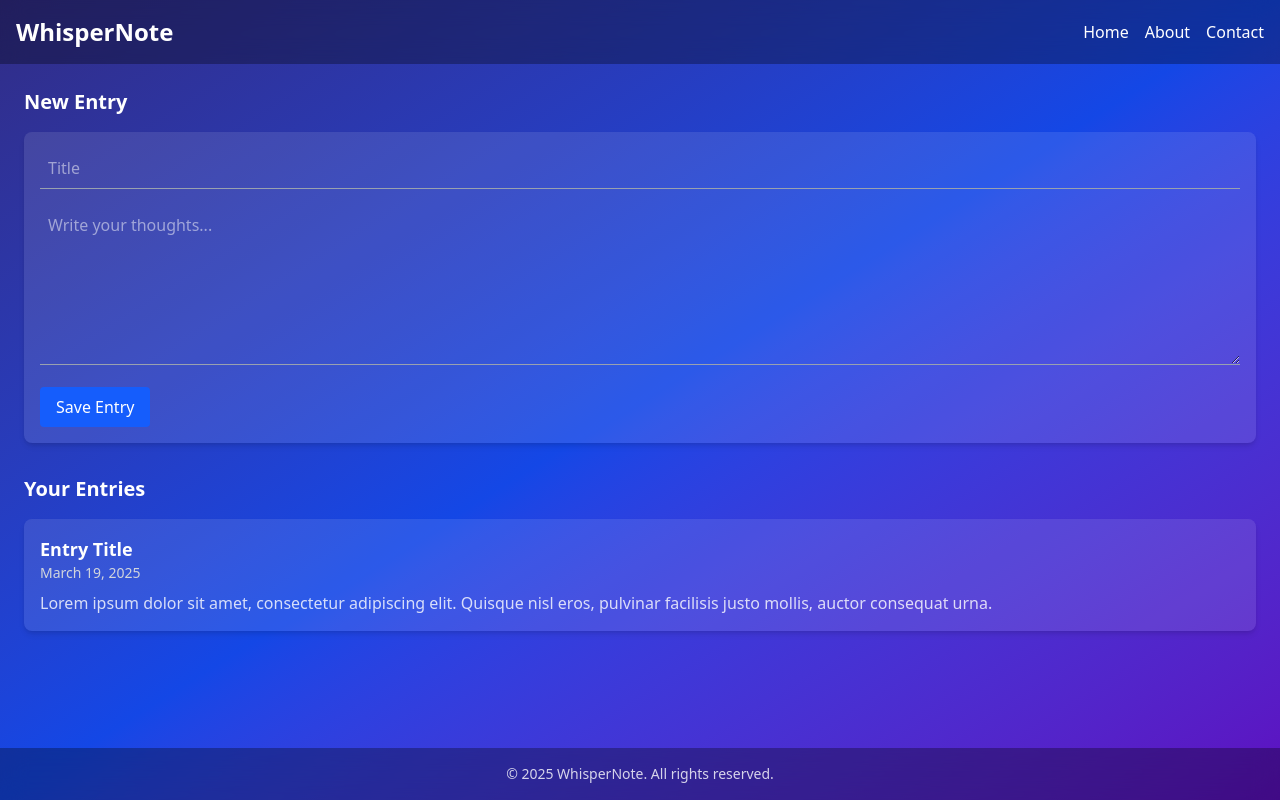
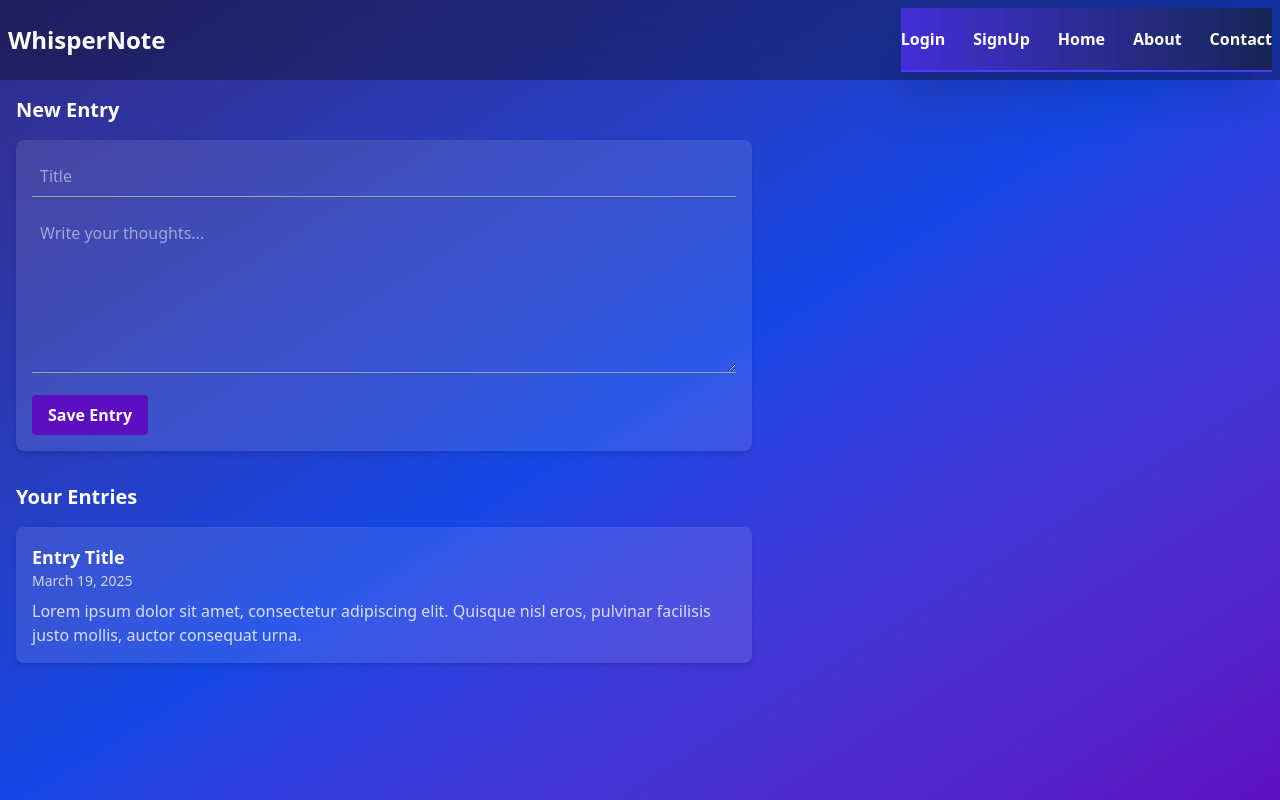
Before and after one commit to dikie001/diary, a React (Vite) app: page / in a window 1280 px wide. Built offline with nearby package versions, Linux system fonts and the light colour scheme.

Commit message:
refactor: enhance Navbar integration and improve layout across pages

```diff
--- a/src/components/Navbar.jsx
+++ b/src/components/Navbar.jsx
@@ -27,7 +27,7 @@ const Navbar = () => {
       <div
         className={`${
           isOpen ? "block" : "hidden"
-        } flex flex-col w-60 md:w-80 items-center absolute top-5 right-5 text-white font-semibold pt-4 bg-black/50 backdrop-blur-3xl p-2 rounded-2xl shadow-lg shadow-gray-700`}
+        } flex flex-col w-60 md:w-80 items-center z-30 absolute top-5 right-5 text-white font-semibold pt-4 bg-black/50 backdrop-blur-3xl p-2 rounded-2xl shadow-lg shadow-gray-700`}
       >
         <button
           onClick={() => setIsOpen(false)}
--- a/src/pages/About.jsx
+++ b/src/pages/About.jsx
@@ -4,11 +4,16 @@ import Navbar from "../components/Navbar";
 const About = () => {
   return (
     <>
- <Navbar/>
+     <header className="flex sticky z-40 top-0 left-0 right-0 justify-between items-center p-2 bg-gradient-to-b from-indigo-800  to-violet-700 shadow-lg shadow-gray-800">
+        <h1 className="text-2xl text-white font-bold">WhisperNote</h1>
+        <nav>
+        <Navbar/>
+        </nav>
+      </header>
     <div className="flex-grow p-6 overflow-y-auto h-dvh flex flex-col items-center justify-center bg-gradient-to-b from-indigo-800 via-blue-600 to-violet-700 px-6">
 
-      <div className="max-w-3xl text-center text-white bg-black/20 backdrop-blur-md p-8 rounded-lg shadow-lg">
-        <h2 className="text-5xl font-extrabold tracking-wide">About WhisperNote</h2>
+      <div className="max-w-lg   text-center text-white bg-black/20 backdrop-blur-md p-6  rounded-lg shadow-lg">
+        <h2 className="text-3xl font-extrabold tracking-wide">About WhisperNote</h2>
         <p className="mt-6 text-lg  leading-relaxed font-light">
           WhisperNote is a modern, secure, and intuitive digital diary designed
           to help you document your thoughts, ideas, and reflections effortlessly.
--- a/src/pages/Contact.jsx
+++ b/src/pages/Contact.jsx
@@ -4,11 +4,16 @@ import Navbar from "../components/Navbar";
 const Contact = () => {
   return (
     <>
-      <Navbar/>
-      <div className="h-dvh flex  flex-col items-center justify-center bg-gradient-to-r from-indigo-700 via-blue-500 to-violet-600 px-6 pt-1">
+          <header className="flex sticky z-40 top-0 left-0 right-0 justify-between items-center p-2 bg-gradient-to-r from-indigo-700 via-blue-500 to-violet-600  backdrop-blur-lg shadow-lg shadow-gray-800">
+        <h1 className="text-2xl text-white font-bold">WhisperNote</h1>
+        <nav>
+        <Navbar/>
+        </nav>
+      </header>
+      <div className="h-dvh flex  flex-col items-center bg-gradient-to-r from-indigo-700 via-blue-500 to-violet-600 px-6 pt-1">
 
 
-        <div className="bg-black/30  backdrop-blur-lg p-8 rounded-2xl shadow-lg w-full max-w-lg text-white">
+        <div className="bg-black/30 z-20 mt-5 backdrop-blur-lg p-8 rounded-2xl shadow-lg shadow-gray-700 w-full max-w-lg text-white">
           <h2 className="text-3xl font-bold text-center mb-4">Get in Touch</h2>
           <p className="text-center text-white/80 mb-3">
             Have questions? Fill out the form below and we’ll get back to you.
--- a/src/pages/Diary.jsx
+++ b/src/pages/Diary.jsx
@@ -1,26 +1,23 @@
 import React from 'react';
+import Navbar from '../components/Navbar';
 
 const Diary = () => {
   return (
-    <div className="h-screen flex flex-col bg-gradient-to-br from-indigo-900 via-blue-700 to-violet-800 text-white">
+    <div className="h-screen flex overflow-y-auto flex-col bg-gradient-to-br from-indigo-900 via-blue-700 to-violet-800 text-white">
       {/* Header */}
-      <header className="flex justify-between items-center p-4 bg-black/30 backdrop-blur-md">
+      <header className="w-full mx-auto overflow-visible flex sticky top-0 left-0 right-0 justify-between items-center p-2 bg-black/30 backdrop-blur-md">
         <h1 className="text-2xl font-bold">WhisperNote</h1>
         <nav>
-          <ul className="flex space-x-4">
-            <li><a href="/home" className="hover:underline">Home</a></li>
-            <li><a href="/about" className="hover:underline">About</a></li>
-            <li><a href="/contact" className="hover:underline">Contact</a></li>
-          </ul>
+        <Navbar/>
         </nav>
       </header>
 
       {/* Main Content */}
-      <main className="flex-grow p-6 overflow-y-auto">
+      <main className="p-4 w-full md:w-[80%] h-dvh lg:w-[60%]  ">
         {/* Diary Entry Form */}
         <section className="mb-8">
           <h2 className="text-xl font-semibold mb-4">New Entry</h2>
-          <form className="bg-white/10 p-4 rounded-lg shadow-md">
+          <div className="bg-white/10 p-4 rounded-lg shadow-md">
             <input
               type="text"
               placeholder="Title"
@@ -34,11 +31,11 @@ const Diary = () => {
             ></textarea>
             <button
               type="submit"
-              className="mt-4 px-4 py-2 bg-blue-600 rounded hover:bg-blue-700 transition"
+              className="mt-4 px-4 py-2 bg-violet-800 rounded font-bold active:bg-violet-600 hover:bg-violet-700 transition"
             >
               Save Entry
             </button>
-          </form>
+          </div>
         </section>
 
         {/* Diary Entries List */}
@@ -60,10 +57,7 @@ const Diary = () => {
         </section>
       </main>
 
-      {/* Footer */}
-      <footer className="p-4 bg-black/30 backdrop-blur-md text-center">
-        <p className="text-sm text-white/80">&copy; 2025 WhisperNote. All rights reserved.</p>
-      </footer>
+
     </div>
   );
 };
```
